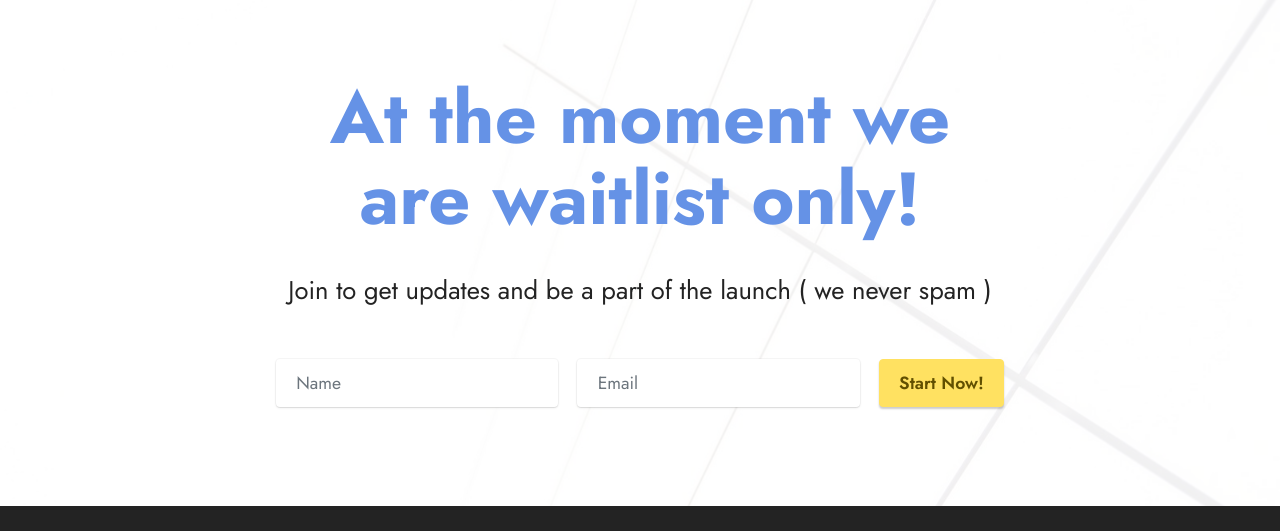
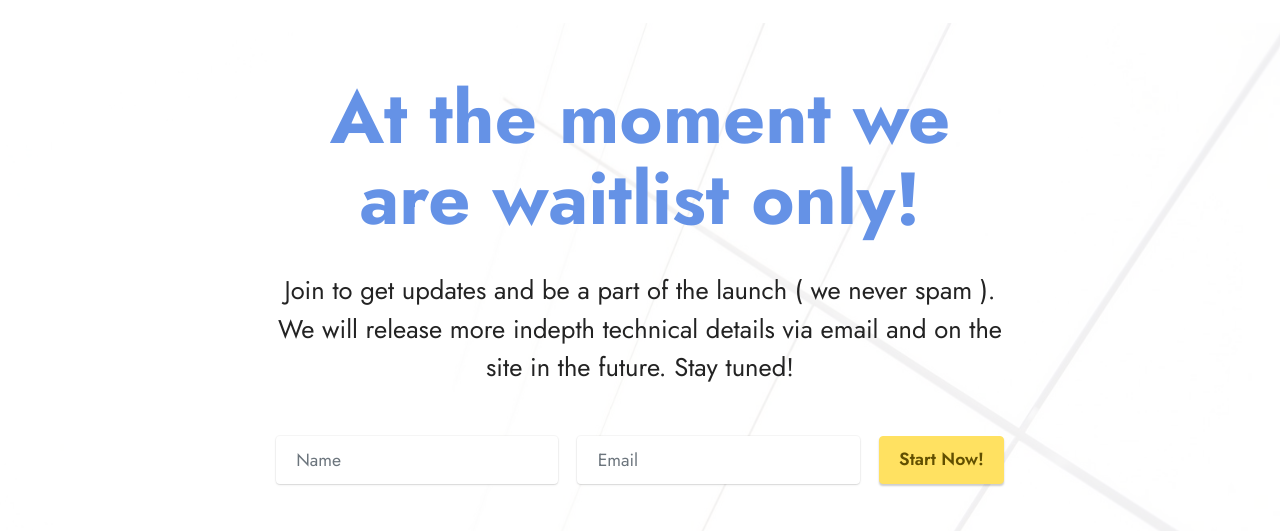
Before and after one commit to Livegreenery/LiveGreeneryNew, a plain HTML site: page index.html in a window 1280 px wide. Shown: the part 4749-5280 px from the top of the page. Drawn offline with Linux system fonts and the light colour scheme; files whose address does not match are found by name.

Commit message:
Update index.html

```diff
--- a/index.html
+++ b/index.html
@@ -349,7 +349,7 @@
                                 <strong>At the moment we are waitlist only!</strong></h1>
                         </div>
                         <div class="col-lg-12 col-md-12 col-sm-12">
-                            <p class="mbr-text mbr-fonts-style mb-5 align-center display-7">Join to get updates and be a part of the launch ( we never spam )</p>
+                            <p class="mbr-text mbr-fonts-style mb-5 align-center display-7">Join to get updates and be a part of the launch ( we never spam ). We will release more indepth technical details via email and on the site in the future. Stay tuned!</p>
                         </div>
                         <div class="col-lg col-md col-12 form-group mb-3" data-for="email">
                             <input type="text" name="name" placeholder="Name" data-form-field="name" class="form-control" id="name-form2-1j">
```
